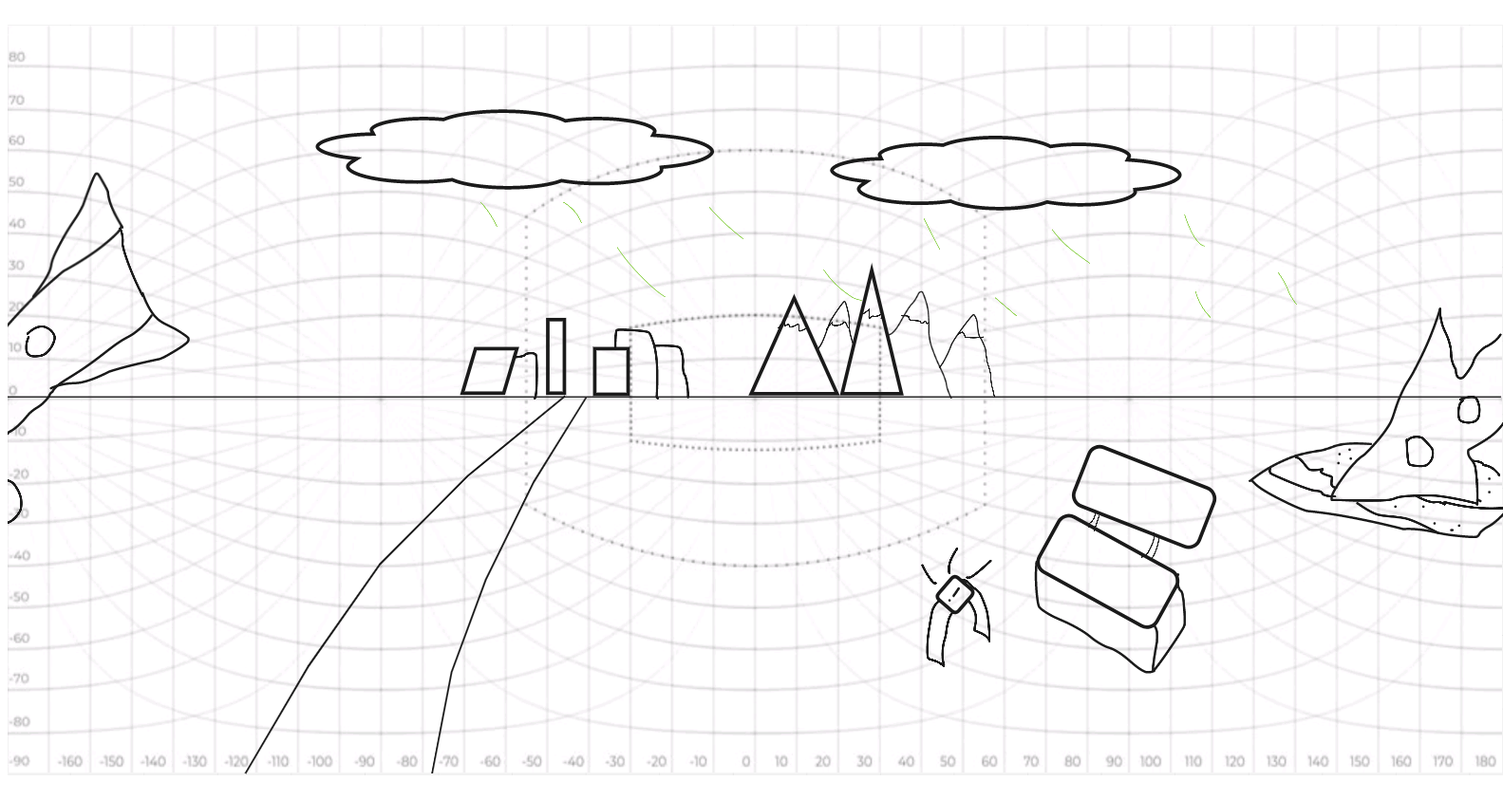
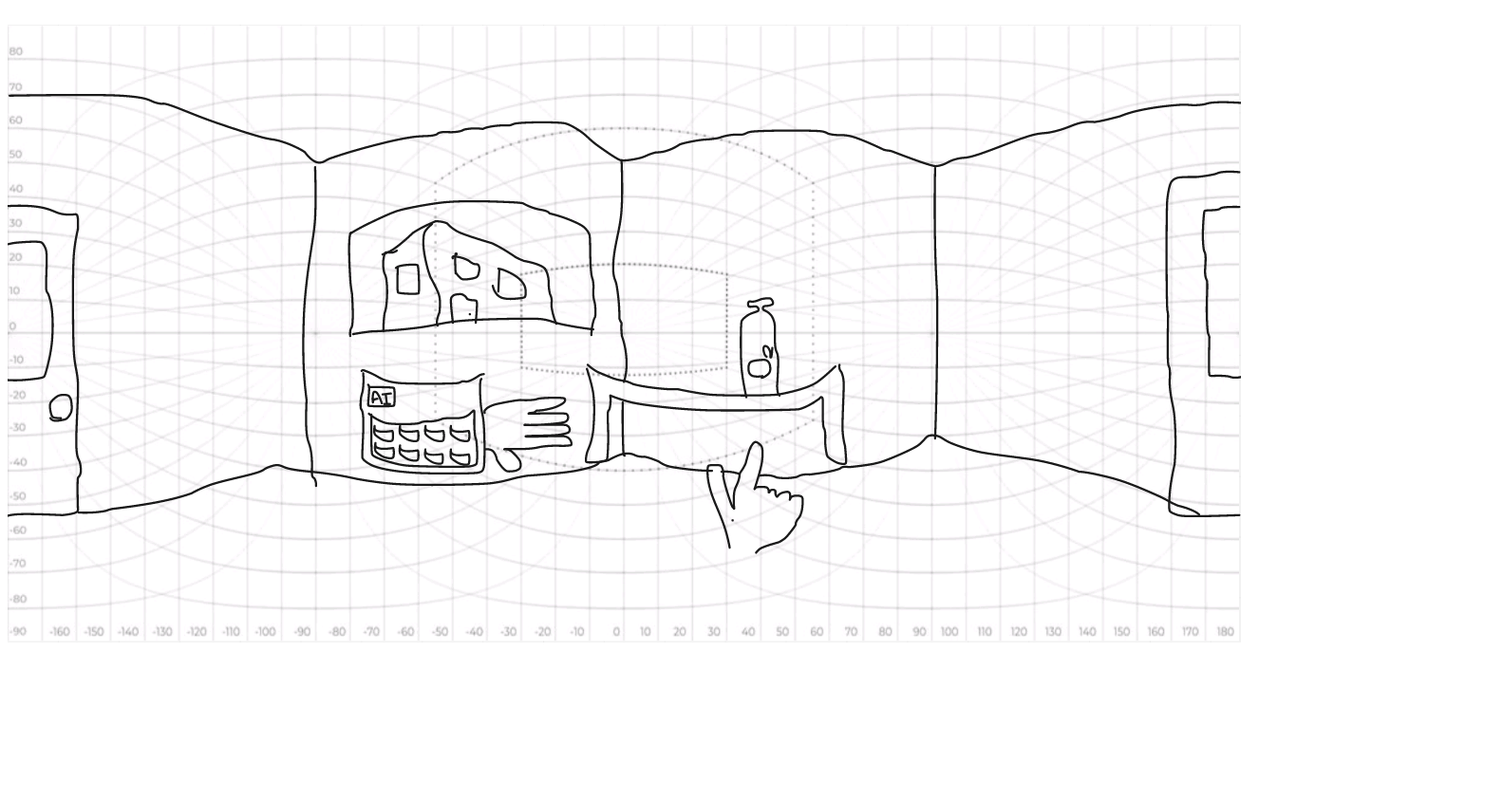
Before and after one commit to OnlySpoons/VR_Test, a plain HTML site: page index.html in a window 1280 px wide. Shown: the whole page at 95% size, 1583 px wide, since content can reach past the window. After the commit the page ends 800 px from the top, so only its background shows below. Drawn offline with Linux system fonts and the light colour scheme.

Commit message:
Update index.html

```diff
--- a/index.html
+++ b/index.html
@@ -5,7 +5,7 @@
  <body>
   <a-scene background="transparent:true" >
    <a-assets>
-    <img id="VR_Wireframe" src="Capture2.PNG">
+    <img id="VR_Wireframe" src="Object Interaction.PNG">
    </a-assets>
    <a-sky src="#VR_Wireframe"></a-sky>
    <a-camera position="0 0 0" fov="90"></a-camera>
```
